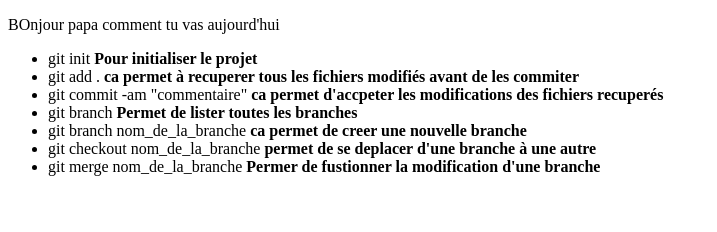
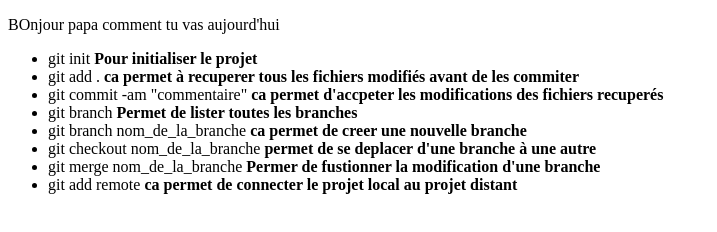
Before and after one commit to Dieume-merci/testgit, a plain HTML site: page index.html in a window 1280 px wide. Shown: the whole page, without its empty margins (0-717 px from the left). Drawn offline with Linux system fonts and the light colour scheme.

Commit message:
ajout d'une nouvelle commande

```diff
--- a/index.html
+++ b/index.html
@@ -15,6 +15,7 @@
         <li>git branch nom_de_la_branche <strong>ca permet de creer une nouvelle branche</strong></li>
         <li>git checkout nom_de_la_branche <strong>permet de se deplacer d'une branche à une autre</strong></li>
         <li>git merge nom_de_la_branche <strong>Permer de fustionner la modification d'une branche</strong></li>
+        <li>git add remote <strong>ca permet de connecter le projet local au projet distant</strong></li>
     </ul>
 </body>
 </html>
```
